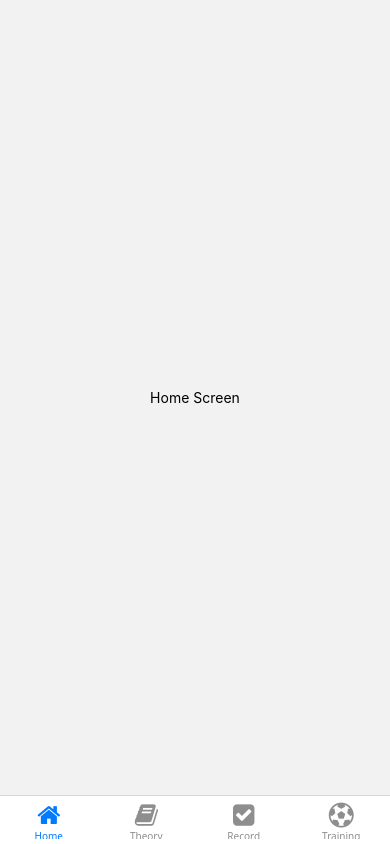
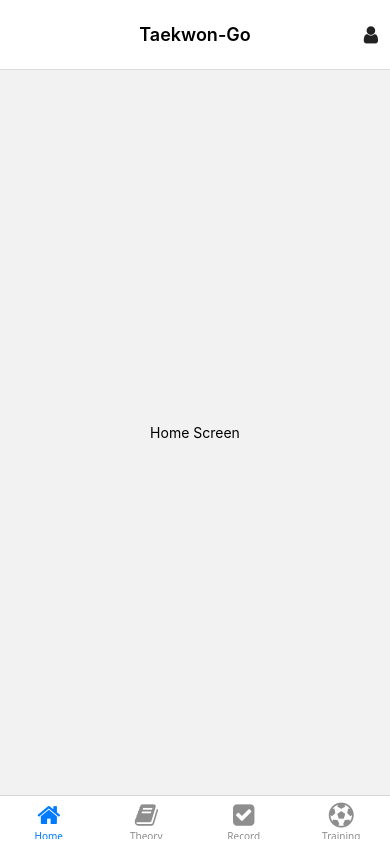
Before and after one commit to yamiscott/taekwon-go, a React Native app: screen / in a window 390 px wide. Built offline with nearby package versions, Linux system fonts and the light colour scheme.

Commit message:
Added a header

```diff
--- a/App.tsx
+++ b/App.tsx
@@ -2,13 +2,18 @@ import * as React from 'react';
 import { NavigationContainer } from '@react-navigation/native';
 import { createNativeStackNavigator } from '@react-navigation/native-stack';
 import BottomTabs from './src/navigation/BottomTabs';
+import AppHeader from './src/components/AppHeader';
 
 const Stack = createNativeStackNavigator();
 
 function RootStack() {
   return (
     <Stack.Navigator>
-      <Stack.Screen name="Root" component={BottomTabs} options={{ headerShown: false }} />
+      <Stack.Screen
+        name="Root"
+        component={BottomTabs}
+        options={{ header: () => <AppHeader /> }}
+      />
     </Stack.Navigator>
   );
 }
--- /dev/null
+++ b/src/components/AppHeader.tsx
@@ -0,0 +1,49 @@
+import * as React from 'react';
+import { View, Text, TouchableOpacity, StyleSheet } from 'react-native';
+import Icon from 'react-native-vector-icons/FontAwesome';
+import { useSafeAreaInsets } from 'react-native-safe-area-context';
+
+export default function AppHeader() {
+  const insets = useSafeAreaInsets();
+
+  return (
+    <View style={[styles.container, { paddingTop: insets.top }]}>
+      <View style={styles.left} />
+      <View style={styles.center}>
+        <Text style={styles.title}>Taekwon-Go</Text>
+      </View>
+      <TouchableOpacity style={styles.right} onPress={() => console.log('login pressed')}>
+        <Icon name="user" size={20} color="#222" />
+      </TouchableOpacity>
+    </View>
+  );
+}
+
+const styles = StyleSheet.create({
+  container: {
+    height: 70,
+    flexDirection: 'row',
+    alignItems: 'center',
+    borderBottomWidth: StyleSheet.hairlineWidth,
+    borderBottomColor: '#ddd',
+    backgroundColor: '#fff',
+    paddingHorizontal: 12,
+  },
+  left: {
+    width: 40,
+  },
+  center: {
+    flex: 1,
+    alignItems: 'center',
+    justifyContent: 'center',
+  },
+  title: {
+    fontSize: 18,
+    fontWeight: '600',
+  },
+  right: {
+    width: 40,
+    alignItems: 'flex-end',
+    justifyContent: 'center',
+  },
+});
```
